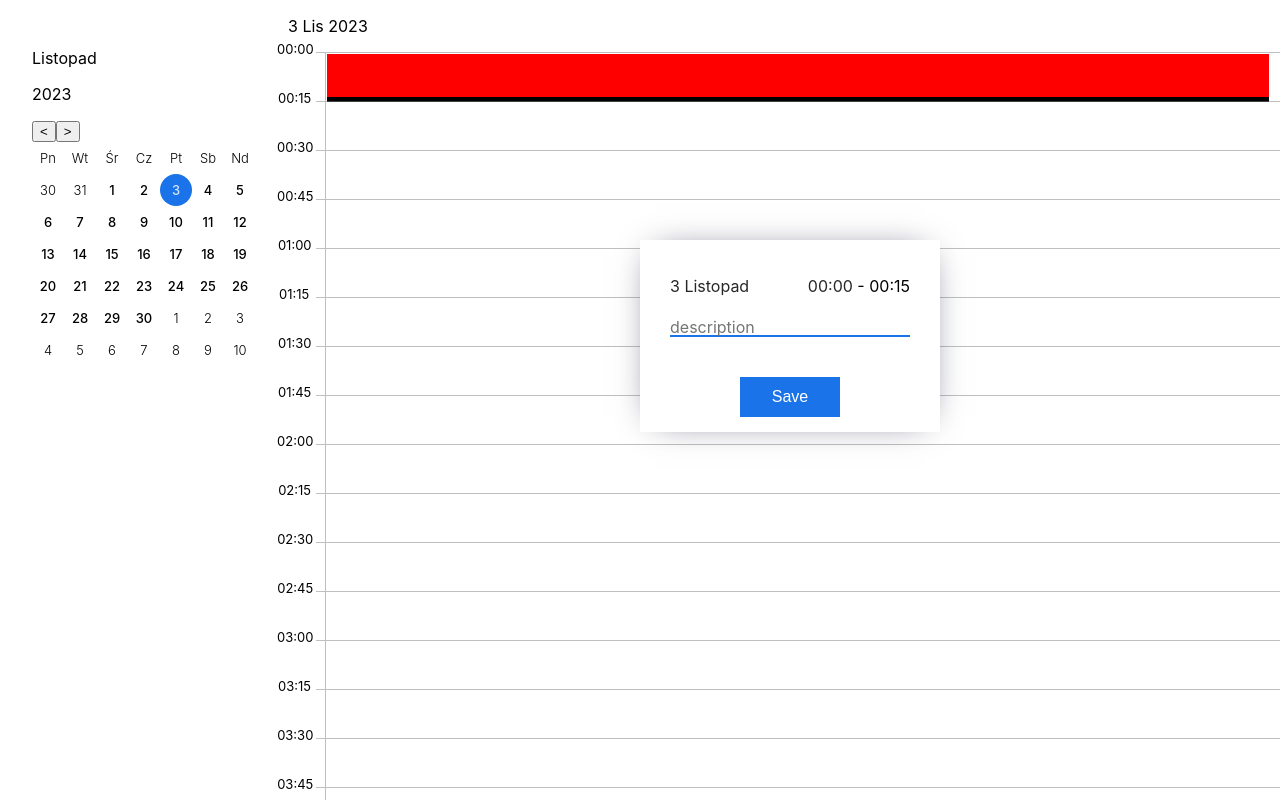
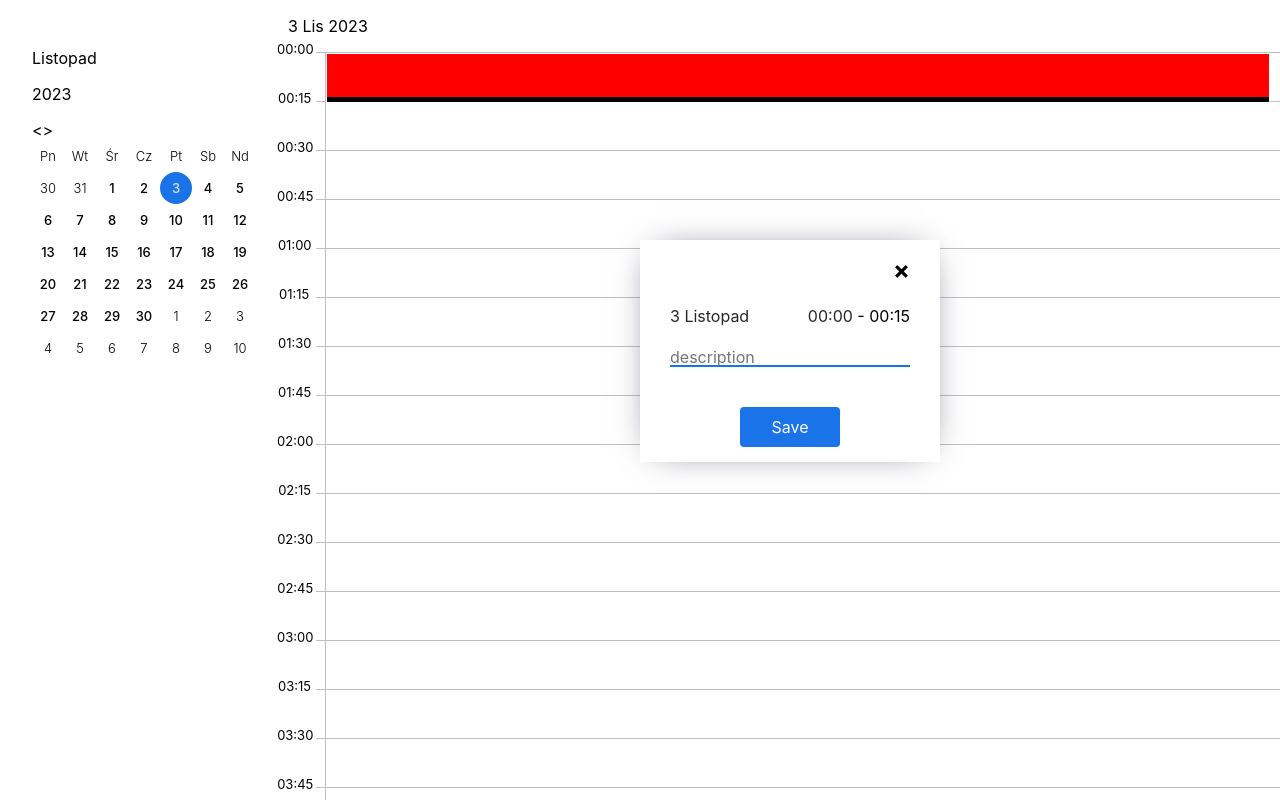
Before and after one commit to mJurczuk91/ReactCalendar, a React (Create React App) app: page / in a window 1280 px wide. Both pictures are taken after a click on the element 821 px from the left and 76 px from the top of the page. Shown: the top 800 px of the page. Built offline with nearby package versions, Linux system fonts and the light colour scheme.

Commit message:
styling and modal closing

```diff
--- a/src/features/calendar/components/calendar-todos-manager.tsx
+++ b/src/features/calendar/components/calendar-todos-manager.tsx
@@ -28,12 +28,23 @@ const CalendarTodosManager: React.FC<Props> = ({ intervalTimestamps }) => {
     const dispatch = useAppDispatch();
     const todoStore = useAppSelector(selectTodos);
     const [editedTodo, setEditedTodo] = useState<ITodo | null>(null);
+    const [showModal, setShowModal] = useState<boolean>(false);
     const [todoDragStatus, setTodoDragStatus] = useState<ITodoDrag | null>(null);
     const todos = editedTodo ? todoStore.list.concat(editedTodo) : todoStore.list;
 
     const newTodo = (date: number) => {
         const newTodo = { id: todoStore.idCounter, dateStart: date, dateEnd: addXStepsToTimestamp(date, 1), description: '' }
-        setEditedTodo({ ...newTodo })
+        startEditingTodo(newTodo);
+    }
+
+    const startEditingTodo = (todo:ITodo) => {
+        setEditedTodo(todo);
+        setShowModal(true);
+    }
+
+    const cancelEditingTodo = () => {
+        setEditedTodo(null);
+        setShowModal(false);
     }
 
     const saveTodo = (todo: ITodo) => {
@@ -88,11 +99,12 @@ const CalendarTodosManager: React.FC<Props> = ({ intervalTimestamps }) => {
 
 
     return <>
-        {editedTodo && createPortal(
+        {editedTodo && showModal && createPortal(
             <TodoEditModal
                 todo={editedTodo}
                 saveTodo={saveTodo}
                 updateEditedTodo={setEditedTodo}
+                cancelEditingTodo={cancelEditingTodo}
             />,
             document.getElementById('modal') as Element)}
 
@@ -112,7 +124,7 @@ const CalendarTodosManager: React.FC<Props> = ({ intervalTimestamps }) => {
                                 position: 'absolute',
                                 width: '100%',
                                 height: '100%',
-                                zIndex: group.indent,
+                                zIndex: group.indent + 1,
                                 left: group.indent * 10 + '%',
                             }}
                         >
--- a/src/features/datepicker/components/datepicker-navbar.tsx
+++ b/src/features/datepicker/components/datepicker-navbar.tsx
@@ -33,8 +33,16 @@ const DatepickerNavbar: React.FC<Props> = ({viewMonth, viewYear, setViewMonth, s
                 {viewYear}
             </p>
             <div>
-                <button onClick={viewPreviousMonth}>{`<`}</button>
-                <button onClick={viewNextMonth}>{`>`}</button>
+                <button onClick={(e:React.MouseEvent) => {
+                    e.preventDefault();
+                    e.stopPropagation();
+                    viewPreviousMonth();
+                }}>{`<`}</button>
+                <button onClick={(e:React.MouseEvent) => {
+                    e.preventDefault();
+                    e.stopPropagation();
+                    viewNextMonth();
+                }}>{`>`}</button>
             </div>
         </div>
     )
--- a/src/features/todos/components/todo-edit-modal.module.scss
+++ b/src/features/todos/components/todo-edit-modal.module.scss
@@ -1,6 +1,10 @@
 $margin-default: 5px 30px;
 
 input {
+    all: unset;
+}
+
+button {
     all: unset;
 }
 
@@ -9,7 +13,7 @@ input {
     padding: 15px 0;
     height: auto;
     width: 300px;
-    background-color:#fff;
+    background-color: #fff;
     position: fixed;
     top: 30%;
     left: 50%;
@@ -18,42 +22,66 @@ input {
     box-shadow: 0px 0px 35px -16px rgba(66, 68, 90, 1);
 }
 
-.datepicker{
+.datepicker {
     position: absolute;
     top: +50px;
     background-color: white;
-    border:1px solid rgba(66, 68, 90);
-    -webkit-animation: fadein 0.3s; /* Safari, Chrome and Opera > 12.1 */
-    -moz-animation: fadein 0.3s; /* Firefox < 16 */
-     -ms-animation: fadein 0.3s; /* Internet Explorer */
-      -o-animation: fadein 0.3s; /* Opera < 12.1 */
+    border: 1px solid rgba(66, 68, 90);
+    -webkit-animation: fadein 0.3s;
+    /* Safari, Chrome and Opera > 12.1 */
+    -moz-animation: fadein 0.3s;
+    /* Firefox < 16 */
+    -ms-animation: fadein 0.3s;
+    /* Internet Explorer */
+    -o-animation: fadein 0.3s;
+    /* Opera < 12.1 */
     animation: fadein 0.3s;
 }
 
 @keyframes fadein {
- from { opacity: 0; }
- to   { opacity: 1; }
+    from {
+        opacity: 0;
+    }
+
+    to {
+        opacity: 1;
+    }
 }
 
 /* Firefox < 16 */
 @-moz-keyframes fadein {
- from { opacity: 0; }
- to   { opacity: 1; }
+    from {
+        opacity: 0;
+    }
+
+    to {
+        opacity: 1;
+    }
 }
 
 /* Safari, Chrome and Opera > 12.1 */
 @-webkit-keyframes fadein {
- from { opacity: 0; }
- to   { opacity: 1; }
+    from {
+        opacity: 0;
+    }
+
+    to {
+        opacity: 1;
+    }
 }
 
 /* Internet Explorer */
 @-ms-keyframes fadein {
- from { opacity: 0; }
- to   { opacity: 1; }
+    from {
+        opacity: 0;
     }
 
-.datepicker__menu{
+    to {
+        opacity: 1;
+    }
+}
+
+.datepicker__menu {
     display: flex;
     justify-content: space-between;
     margin: $margin-default;
@@ -67,7 +95,7 @@ p {
     -webkit-user-select: none;
 }
 
-.datepicker__toggle{
+.datepicker__toggle {
     --border-color: rgb(56, 56, 56);
     --border-width: 5px;
     --bottom-distance: -4px;
@@ -80,7 +108,7 @@ p {
     background-position: 50% calc(100% - var(--bottom-distance));
 }
 
-.datepicker__toggle:hover{
+.datepicker__toggle:hover {
     cursor: pointer;
     background-size: 100% var(--border-width);
 }
@@ -104,7 +132,7 @@ p {
     background-size: 100% var(--border-width);
 }
 
-.input__container{
+.input__container {
     display: flex;
     margin: $margin-default;
 }
@@ -119,20 +147,113 @@ p {
     width: 100px;
     height: 40px;
     margin-top: 10px;
+    border-radius: 4px;
+    text-align: center;
     border: none;
     font-size: medium;
     color: white;
-    background-color: rgb(26,115,232);
+    background-color: rgb(26, 115, 232);
 }
 
-.button__save:hover{
+.button__save:hover {
     cursor: pointer;
     background-color: rgb(26, 100, 197);
 }
 
-.input__error{
+.input__error {
     height: 20px;
     margin: $margin-default;
     font-size: small;
     color: red;
 }
+
+.modal__topbar {
+    display: flex;
+    justify-content: right;
+}
+
+.modal__offswitch {
+    cursor: pointer;
+    font-weight: bold;
+    font-size: 25px;
+    margin: 0 30px 0 0;
+    border: none;
+}
+
+.modal__offswitch:hover {
+    -webkit-animation: bump 0.3s;
+    /* Safari, Chrome and Opera > 12.1 */
+    -moz-animation: bump 0.3s;
+    /* Firefox < 16 */
+    -ms-animation: bump 0.3s;
+    /* Internet Explorer */
+    -o-animation: bump 0.3s;
+    /* Opera < 12.1 */
+    animation: bump 0.3s;
+    transform: scale(1.25);
+}
+
+/* @-webkit-keyframes bump {
+    0% {
+        animation-timing-function: ease-in;
+        transform: scale(1);
+    }
+    50% {
+        animation-timing-function: ease-in;
+        transform: scale(1.25);
+    }
+    100% {
+        animation-timing-function: ease-in;
+        transform: scale(1);
+    }
+} */
+
+@-webkit-keyframes bump {
+    from {
+        transform: scale(1);
+    }
+    to {
+        transform: scale(1.25);
+    }
+}
+
+
+
+@keyframes bump {
+    from {
+        transform: scale(1);
+    }
+    to {
+        transform: scale(1.25);
+    }
+}
+
+/* Firefox < 16 */
+@-moz-keyframes bump {
+    from {
+        transform: scale(1);
+    }
+    to {
+        transform: scale(1.25);
+    }
+}
+
+/* Safari, Chrome and Opera > 12.1 */
+@-webkit-keyframes bump {
+    from {
+        transform: scale(1);
+    }
+    to {
+        transform: scale(1.25);
+    }
+}
+
+/* Internet Explorer */
+@-ms-keyframes bump {
+    from {
+        transform: scale(1);
+    }
+    to {
+        transform: scale(1.25);
+    }
+}
--- a/src/features/todos/components/todo-edit-modal.tsx
+++ b/src/features/todos/components/todo-edit-modal.tsx
@@ -15,15 +15,15 @@ interface Props {
     todo: ITodo;
     saveTodo: (todo: ITodo) => void;
     updateEditedTodo: React.Dispatch<React.SetStateAction<ITodo | null>>,
+    cancelEditingTodo: () => void,
 }
 
 
-const TodoEditModal: React.FC<Props> = ({ todo, saveTodo, updateEditedTodo }) => {
-    const [description, setDescription] = useState<string>(todo.description);
+const TodoEditModal: React.FC<Props> = ({ todo, saveTodo, updateEditedTodo, cancelEditingTodo }) => {
     const [displayDatepicker, setDisplayDatepicker] = useState<boolean>(false);
     const dispatch = useAppDispatch();
 
-    const handleStartDateClicked = (e: React.MouseEvent) => {
+    const toggleDisplayDatepicker = (e: React.MouseEvent) => {
         if (!displayDatepicker) setDisplayDatepicker(true);
         else setDisplayDatepicker(false);
     }
@@ -56,23 +56,39 @@ const TodoEditModal: React.FC<Props> = ({ todo, saveTodo, updateEditedTodo }) =>
             description: '',
         },
         validate: values => {
-            const errors:FormikErrors<FormikValues> = {};
-            if(!values.description) errors.description = 'Description required';
-            return errors;
+            return new Promise(resolve => setTimeout(resolve, 200)).then(() => {
+                const errors: FormikErrors<FormikValues> = {};
+                if (!values.description) errors.description = 'Description required';
+                return errors;
+            }
+            )
         },
         onSubmit: values => {
-            saveTodo({...todo, description: values.description});
+            saveTodo({ ...todo, description: values.description });
         }
     });
 
     return <>
         <div
             className={classes.modal}
-            onClick={(e: React.MouseEvent) => { e.stopPropagation() }}>
+            onClick={(e: React.MouseEvent) => {
+                e.stopPropagation();
+                if(displayDatepicker) setDisplayDatepicker(false);
+            }}
+            onKeyDown={(e: React.KeyboardEvent) => {
+                if(e.key === 'Escape') {
+                    e.stopPropagation();
+                    cancelEditingTodo();
+                }
+            }}
+            >
+            <div className={classes.modal__topbar}>
+                <button className={classes.modal__offswitch} onClick={cancelEditingTodo}>&times;</button>
+            </div>
             <div className={classes.datepicker__menu}>
                 <p
                     className={classes.datepicker__toggle}
-                    onClick={handleStartDateClicked}
+                    onClick={toggleDisplayDatepicker}
                 >
                     {new Date(todo.dateStart).getDate()} {getMonthNameInPolish(new Date(todo.dateStart).getMonth())}
                 </p>
```
Lines whose indentation alone changed are shown as unchanged.
